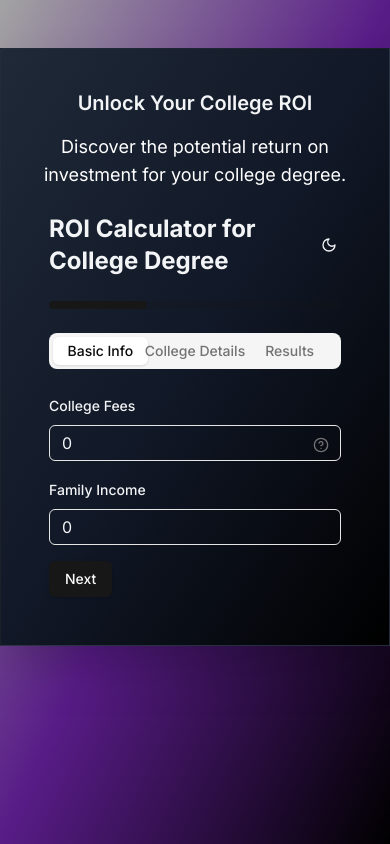
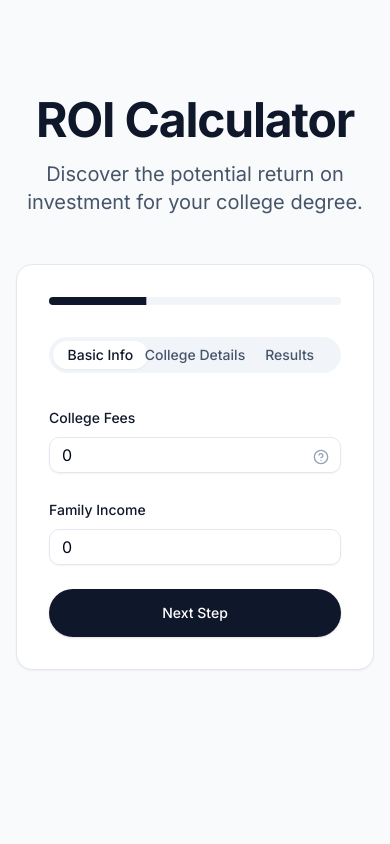
Before and after one commit to kekubhai/kakshya_kul, a Next.js app: page /roi-calculator in a window 390 px wide. Built offline with nearby package versions, Linux system fonts and the light colour scheme.

Commit message:
Refactor UI components for improved styling and responsiveness across college comparison, contact, and ROI calculator pages; update global styles for better color consistency; enhance developer profile layout with new design elements.

```diff
--- a/app/globals.css
+++ b/app/globals.css
@@ -5,31 +5,31 @@
 @layer base {
   :root {
     --background: 0 0% 100%;
-    --foreground: 0 0% 3.9%;
+    --foreground: 222.2 84% 4.9%;
     --card: 0 0% 100%;
-    --card-foreground: 0 0% 3.9%;
+    --card-foreground: 222.2 84% 4.9%;
     --popover: 0 0% 100%;
-    --popover-foreground: 0 0% 3.9%;
-    --primary: 0 0% 9%;
-    --primary-foreground: 0 0% 98%;
-    --secondary: 0 0% 96.1%;
-    --secondary-foreground: 0 0% 9%;
-    --muted: 0 0% 96.1%;
-    --muted-foreground: 0 0% 45.1%;
-    --accent: 0 0% 96.1%;
-    --accent-foreground: 0 0% 9%;
+    --popover-foreground: 222.2 84% 4.9%;
+    --primary: 222.2 47.4% 11.2%;
+    --primary-foreground: 210 40% 98%;
+    --secondary: 210 40% 96.1%;
+    --secondary-foreground: 222.2 47.4% 11.2%;
+    --muted: 210 40% 96.1%;
+    --muted-foreground: 215.4 16.3% 46.9%;
+    --accent: 210 40% 96.1%;
+    --accent-foreground: 222.2 47.4% 11.2%;
     --destructive: 0 84.2% 60.2%;
-    --destructive-foreground: 0 0% 98%;
-    --border: 0 0% 89.8%;
-    --input: 0 0% 89.8%;
-    --ring: 0 0% 3.9%;
-    --radius: 0.5rem;
-    --chart-1: 12 76% 61%;
-    --chart-2: 173 58% 39%;
-    --chart-3: 197 37% 24%;
-    --chart-4: 43 74% 66%;
-    --chart-5: 27 87% 67%;
-    --sidebar-background: 0 0% 98%;
+    --destructive-foreground: 210 40% 98%;
+    --border: 214.3 31.8% 91.4%;
+    --input: 214.3 31.8% 91.4%;
+    --ring: 222.2 84% 4.9%;
+    --radius: 0.75rem;
+    --chart-1: 221 83% 53%;
+    --chart-2: 142 76% 36%;
+    --chart-3: 30 80% 55%;
+    --chart-4: 280 65% 60%;
+    --chart-5: 340 75% 55%;
+    --sidebar-background: 0 0% 100%;
     --sidebar-foreground: 240 5.3% 26.1%;
     --sidebar-primary: 240 5.9% 10%;
     --sidebar-primary-foreground: 0 0% 98%;
@@ -40,37 +40,37 @@
   }
 
   .dark {
-    --background: 0 0% 3.9%;
-    --foreground: 0 0% 98%;
-    --card: 0 0% 3.9%;
-    --card-foreground: 0 0% 98%;
-    --popover: 0 0% 3.9%;
-    --popover-foreground: 0 0% 98%;
-    --primary: 0 0% 98%;
-    --primary-foreground: 0 0% 9%;
-    --secondary: 0 0% 14.9%;
-    --secondary-foreground: 0 0% 98%;
-    --muted: 0 0% 14.9%;
-    --muted-foreground: 0 0% 63.9%;
-    --accent: 0 0% 14.9%;
-    --accent-foreground: 0 0% 98%;
-    --destructive: 0 62.8% 30.6%;
-    --destructive-foreground: 0 0% 98%;
-    --border: 0 0% 14.9%;
-    --input: 0 0% 14.9%;
-    --ring: 0 0% 83.1%;
-    --chart-1: 220 70% 50%;
-    --chart-2: 160 60% 45%;
+    --background: 0 0% 100%;
+    --foreground: 222.2 84% 4.9%;
+    --card: 0 0% 100%;
+    --card-foreground: 222.2 84% 4.9%;
+    --popover: 0 0% 100%;
+    --popover-foreground: 222.2 84% 4.9%;
+    --primary: 222.2 47.4% 11.2%;
+    --primary-foreground: 210 40% 98%;
+    --secondary: 210 40% 96.1%;
+    --secondary-foreground: 222.2 47.4% 11.2%;
+    --muted: 210 40% 96.1%;
+    --muted-foreground: 215.4 16.3% 46.9%;
+    --accent: 210 40% 96.1%;
+    --accent-foreground: 222.2 47.4% 11.2%;
+    --destructive: 0 84.2% 60.2%;
+    --destructive-foreground: 210 40% 98%;
+    --border: 214.3 31.8% 91.4%;
+    --input: 214.3 31.8% 91.4%;
+    --ring: 222.2 84% 4.9%;
+    --chart-1: 221 83% 53%;
+    --chart-2: 142 76% 36%;
     --chart-3: 30 80% 55%;
     --chart-4: 280 65% 60%;
     --chart-5: 340 75% 55%;
-    --sidebar-background: 240 5.9% 10%;
-    --sidebar-foreground: 240 4.8% 95.9%;
-    --sidebar-primary: 224.3 76.3% 48%;
-    --sidebar-primary-foreground: 0 0% 100%;
-    --sidebar-accent: 240 3.7% 15.9%;
-    --sidebar-accent-foreground: 240 4.8% 95.9%;
-    --sidebar-border: 240 3.7% 15.9%;
+    --sidebar-background: 0 0% 100%;
+    --sidebar-foreground: 240 5.3% 26.1%;
+    --sidebar-primary: 240 5.9% 10%;
+    --sidebar-primary-foreground: 0 0% 98%;
+    --sidebar-accent: 240 4.8% 95.9%;
+    --sidebar-accent-foreground: 240 5.9% 10%;
+    --sidebar-border: 220 13% 91%;
     --sidebar-ring: 217.2 91.2% 59.8%;
   }
 }
@@ -80,6 +80,6 @@
     @apply border-border;
   }
   body {
-    @apply bg-background text-foreground;
+    @apply bg-white text-slate-900;
   }
 }
--- a/app/layout.tsx
+++ b/app/layout.tsx
@@ -18,12 +18,10 @@ export default function RootLayout({
   children: React.ReactNode
 }) {
   return (
-    <html lang="en" suppressHydrationWarning>
-      <body className={inter.className}>
-        <ThemeProvider attribute="class" defaultTheme="system" enableSystem>
-
+    <html lang="en" className="light" suppressHydrationWarning>
+      <body className={`${inter.className} antialiased bg-white text-slate-900`}>
+        <ThemeProvider attribute="class" defaultTheme="light" forcedTheme="light">
           <main>{children}</main>
-
         </ThemeProvider>
       </body>
     </html>
--- a/app/roi-calculator/page.tsx
+++ b/app/roi-calculator/page.tsx
@@ -5,8 +5,7 @@ import * as React from "react"
 import { zodResolver } from "@hookform/resolvers/zod"
 import { useForm } from "react-hook-form"
 import { z } from "zod"
-import { Loader2, HelpCircle, Sun, Moon } from 'lucide-react'
-import { useTheme } from "next-themes"
+import { Loader2, HelpCircle } from 'lucide-react'
 import {
   Select,
   SelectContent,
@@ -60,7 +59,6 @@ export default function RoiCalculator() {
   const [step, setStep] = React.useState(1)
   const [isCalculating, setIsCalculating] = React.useState(false)
   const [results, setResults] = React.useState<any>(null)
-  const { theme, setTheme } = useTheme()
 
   const form = useForm<z.infer<typeof formSchema>>({
     resolver: zodResolver(formSchema),
@@ -194,82 +192,38 @@ export default function RoiCalculator() {
 
 
   return (
-    <div className="light:bg-gradient-to-br
-from-gray-900
-via-purple-900
-to-black
-bg-size-400
-animate-bg-shift
-min-h-screen
-
-dark: bg-gradient-to-br
-from-neutral-400
-via-purple-900
-to-black
-w-full
-fixed
-inset-0
-bg-no-repeat
-bg-fixed
-backdrop-blur-sm" >
-
-
-    <Card  className="w-full max-w-4xl mx-auto  mt-12
-bg-gradient-to-br from-gray-800 via-gray-900 to-black
-shadow-2xl  border border-gray-700/50
-transition-all duration-300 ease-in-out
-hover:scale-[1.02]
-hover:shadow-2xl
-hover:ring-2 hover:ring-gray-600
-ring-opacity-50
-transform-gpu
-backdrop-blur-md
-text-gray-100
-p-6
-overflow-hidden
-relative
-group
-outline-none
-focus:ring-2 focus:ring-blue-500/70
-dark:bg-opacity-90" >
-
-      <div className="flex flex-col items-center justify-center space-y-4">
-        <h2 className="text-xl font-semibold text-center mt-4">Unlock Your College ROI</h2>
-        <p className="text-lg dark: text-white  text-center">Discover the potential return on investment for your college degree.</p>
-
-      </div>
-
-      <CardContent className="p-6">
-        <div className="flex justify-between items-center mb-6">
-          <h1 className="text-2xl font-bold">ROI Calculator for College Degree</h1>
-          <Button
-            variant="ghost"
-            size="icon"
-            onClick={() => setTheme(theme === "dark" ? "light" : "dark")}
-          >
-            {theme === "dark" ? <Sun className="h-5 w-5" /> : <Moon className="h-5 w-5" />}
-          </Button>
+    <div className="min-h-screen bg-slate-50 py-24">
+      <div className="max-w-4xl mx-auto px-4 sm:px-6 lg:px-8">
+        <div className="text-center mb-12">
+          <h1 className="text-5xl font-bold text-slate-900 tracking-tight mb-4">
+            ROI Calculator
+          </h1>
+          <p className="text-xl text-slate-600">
+            Discover the potential return on investment for your college degree.
+          </p>
         </div>
 
-        <Progress value={step * 33.33} className="mb-6" />
+        <Card className="bg-white border border-slate-200 shadow-sm rounded-2xl overflow-hidden">
+          <CardContent className="p-8">
+            <Progress value={step * 33.33} className="mb-8 h-2 bg-slate-100" />
 
         <Tabs value={String(step)} onValueChange={(value) => setStep(Number(value))}>
-          <TabsList className="grid w-full grid-cols-3 mb-6">
-            <TabsTrigger value="1">Basic Info</TabsTrigger>
-            <TabsTrigger value="2">College Details</TabsTrigger>
-            <TabsTrigger value="3">Results</TabsTrigger>
+          <TabsList className="grid w-full grid-cols-3 mb-8 bg-slate-100 p-1 rounded-full">
+            <TabsTrigger value="1" className="rounded-full data-[state=active]:bg-white data-[state=active]:text-slate-900 data-[state=active]:shadow-sm text-slate-600">Basic Info</TabsTrigger>
+            <TabsTrigger value="2" className="rounded-full data-[state=active]:bg-white data-[state=active]:text-slate-900 data-[state=active]:shadow-sm text-slate-600">College Details</TabsTrigger>
+            <TabsTrigger value="3" className="rounded-full data-[state=active]:bg-white data-[state=active]:text-slate-900 data-[state=active]:shadow-sm text-slate-600">Results</TabsTrigger>
           </TabsList>
 
           <Form {...form}>
-            <form onSubmit={form.handleSubmit(onSubmit)} className="space-y-6">
+            <form onSubmit={form.handleSubmit(onSubmit)} className="space-y-8">
               <TabsContent value="1">
-                <div className="space-y-4">
+                <div className="space-y-6">
                   <FormField
                     control={form.control}
                     name="collegeFees"
                     render={({ field }) => (
                       <FormItem>
-                        <FormLabel>College Fees</FormLabel>
+                        <FormLabel className="text-slate-900 font-medium">College Fees</FormLabel>
                         <TooltipProvider>
                           <Tooltip>
                             <TooltipTrigger asChild>
@@ -278,14 +232,15 @@ dark:bg-opacity-90" >
                                   <Input
                                     type="number"
                                     placeholder="Enter college fees in USD"
+                                    className="border-slate-200 focus:border-slate-900 bg-white"
                                     {...field}
                                     onChange={e => field.onChange(Number(e.target.value))}
                                   />
-                                  <HelpCircle className="h-4 w-4 absolute right-3 top-3 text-muted-foreground" />
+                                  <HelpCircle className="h-4 w-4 absolute right-3 top-3 text-slate-400" />
                                 </div>
                               </FormControl>
                             </TooltipTrigger>
-                            <TooltipContent>
+                            <TooltipContent className="bg-slate-900 text-white border-0">
                               <p>Total cost of tuition for the entire program</p>
                             </TooltipContent>
                           </Tooltip>
@@ -300,11 +255,12 @@ dark:bg-opacity-90" >
                     name="familyIncome"
                     render={({ field }) => (
                       <FormItem>
-                        <FormLabel>Family Income</FormLabel>
+                        <FormLabel className="text-slate-900 font-medium">Family Income</FormLabel>
                         <FormControl>
                           <Input
                             type="number"
                             placeholder="Enter annual family income"
+                            className="border-slate-200 focus:border-slate-900 bg-white"
                             {...field}
                             onChange={e => field.onChange(Number(e.target.value))}
                             />
@@ -314,22 +270,25 @@ dark:bg-opacity-90" >
                     )}
                     />
 
-                  <Button type="button" onClick={() => setStep(2)}>Next</Button>
+                  <Button type="button" onClick={() => setStep(2)} className="w-full bg-slate-900 hover:bg-slate-800 text-white rounded-full py-6">
+                    Next Step
+                  </Button>
                 </div>
               </TabsContent>
 
               <TabsContent value="2">
-                <div className="space-y-4">
+                <div className="space-y-6">
                   <FormField
                     control={form.control}
                     name="avgSalary"
                     render={({ field }) => (
                       <FormItem>
-                        <FormLabel>Expected Average Salary</FormLabel>
+                        <FormLabel className="text-slate-900 font-medium">Expected Average Salary</FormLabel>
                         <FormControl>
                           <Input
                             type="number"
                             placeholder="Enter expected salary after graduation"
+                            className="border-slate-200 focus:border-slate-900 bg-white"
                             {...field}
                             onChange={e => field.onChange(Number(e.target.value))}
                             />
@@ -344,16 +303,16 @@ dark:bg-opacity-90" >
                     name="collegeTier"
                     render={({ field }) => (
                       <FormItem>
-                        <FormLabel>College Tier</FormLabel>
+                        <FormLabel className="text-slate-900 font-medium">College Tier</FormLabel>
                         <Select onValueChange={field.onChange} defaultValue={field.value}>
                           <FormControl>
-                            <SelectTrigger>
+                            <SelectTrigger className="border-slate-200 focus:border-slate-900 bg-white">
                               <SelectValue placeholder="Select college tier" />
                             </SelectTrigger>
                           </FormControl>
-                          <SelectContent>
+                          <SelectContent className="bg-white border-slate-200">
                             {collegeTiers.map((tier) => (
-                              <SelectItem key={tier.value} value={tier.value}>
+                              <SelectItem key={tier.value} value={tier.value} className="hover:bg-slate-50">
                                 {tier.label}
                               </SelectItem>
                             ))}
@@ -369,7 +328,7 @@ dark:bg-opacity-90" >
                     name="costOfLiving"
                     render={({ field }) => (
                       <FormItem>
-                        <FormLabel>Cost of Living Index</FormLabel>
+                        <FormLabel className="text-slate-900 font-medium">Cost of Living Index</FormLabel>
                         <FormControl>
                           <Slider
                             min={0}
@@ -377,9 +336,10 @@ dark:bg-opacity-90" >
                             step={1}
                             value={[field.value]}
                             onValueChange={(value) => field.onChange(value[0])}
+                            className="py-4"
                             />
                         </FormControl>
-                        <FormDescription>
+                        <FormDescription className="text-slate-500">
                           Slide to adjust cost of living (0 = Very Low, 100 = Very High)
                         </FormDescription>
                         <FormMessage />
@@ -387,15 +347,15 @@ dark:bg-opacity-90" >
                     )}
                     />
 
-                  <div className="flex justify-between">
-                    <Button type="button" variant="outline" onClick={() => setStep(1)}>
+                  <div className="flex gap-4">
+                    <Button type="button" variant="outline" onClick={() => setStep(1)} className="flex-1 border-slate-200 text-slate-600 hover:bg-slate-50 rounded-full py-6">
                       Previous
                     </Button>
-                    <Button type="submit" disabled={isCalculating}>
+                    <Button type="submit" disabled={isCalculating} className="flex-1 bg-slate-900 hover:bg-slate-800 text-white rounded-full py-6">
                       {isCalculating ? (
                         <>
                           <Loader2 className="mr-2 h-4 w-4 animate-spin" />
-                          Check Results
+                          Calculating...
                         </>
                       ) : (
                         "Calculate ROI"
@@ -407,12 +367,12 @@ dark:bg-opacity-90" >
 
               <TabsContent value="3">
                 {results && (
-                  <div className="space-y-6">
+                  <div className="space-y-8">
                     <RoiChart results={results} />
                     <RoiComparison results={results} />
                     <RoiSuggestions suggestions={results.suggestions} />
 
-                    <Button type="button" variant="outline" onClick={() => setStep(1)}>
+                    <Button type="button" variant="outline" onClick={() => setStep(1)} className="w-full border-slate-200 text-slate-600 hover:bg-slate-50 rounded-full py-6">
                       Start Over
                     </Button>
                   </div>
@@ -422,9 +382,8 @@ dark:bg-opacity-90" >
           </Form>
         </Tabs>
       </CardContent>
-
-
     </Card>
-                </div>
+    </div>
+  </div>
   )
 }
```
Also changed, not shown: app/career-insights/page.tsx (+49 -15 lines), app/college-comparison/page.tsx (+35 -25 lines), app/contact/page.tsx (+23 -13 lines), app/roi-calculator/roi-charts.tsx (+20 -13 lines), app/roi-calculator/roi-comparison.tsx (+13 -14 lines), app/roi-calculator/roi-suggestions.tsx (+6 -6 lines), app/the-dev/page.tsx (+41 -25 lines).
